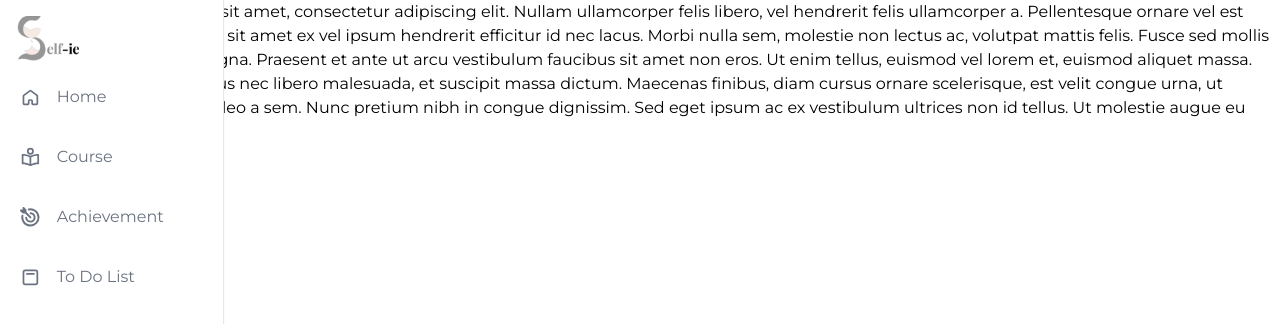
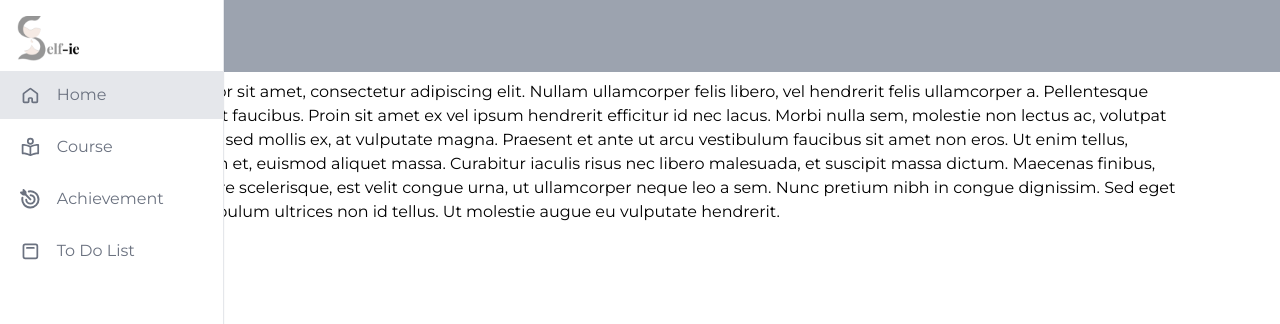
Before and after one commit to SymbioSix/Progressie, a React (Vite) app: page /dashboard in a window 1280 px wide. Shown: the top 324 px of the page. Built offline with nearby package versions, Linux system fonts and the light colour scheme.

Commit message:
adjust, linked sidebar

```diff
--- /dev/null
+++ b/src/pages/dashboard/dashboardComponents/achievementComp.jsx
@@ -0,0 +1,7 @@
+const Achievement = () => {
+    return(
+        <div>Achievement</div>
+    );
+}
+
+export default Achievement
--- /dev/null
+++ b/src/pages/dashboard/dashboardComponents/header.jsx
@@ -0,0 +1,10 @@
+const Header = () => {
+    return(
+        <nav
+        className="fixed ml-16 inset-x-0 top-0 z-40 p-9 mb-10 bg-gray-400">
+            <div></div>
+        </nav>
+    );
+}
+
+export default Header
--- /dev/null
+++ b/src/pages/dashboard/dashboardComponents/leaderboardComp.jsx
@@ -0,0 +1,7 @@
+const Leaderboard = () => {
+    return (
+        <div className="items-center text-center">leaderboard</div>
+    );
+}
+
+export default Leaderboard
--- a/src/pages/dashboard/dashboardComponents/sidebar.jsx
+++ b/src/pages/dashboard/dashboardComponents/sidebar.jsx
@@ -5,62 +5,111 @@ import shortlogo from "../../../assets/images/logo-s.png";
 
 const Sidebar = () => {
     const [open, setOpen] = useState(false);
+    const location = useLocation();
+
+    const locationSideMenu = (path) => {
+        if (
+          location.pathname === path
+        ) {
+          return "bg-gray-200";
+        }
+      };
 
     return (
-        <aside className="absolute h-screen flex">
+        <aside className="absolute h-screen flex z-50">
             <nav
-                className={`${open ? 'w-56' : 'w-16'} h-full flex flex-col bg-white border-r shadow-sm transition-all duration-500`}
+                className={`h-full flex flex-col bg-white border-r shadow-sm transition-all duration-500
+                ${open ? 'w-56' : 'w-16'}`}
                 onMouseEnter={() => setOpen(true)}
                 onMouseLeave={() => setOpen(false)}
             >
                 <div className="relative flex flex-col items-center">
-                    <div className="p-4 pb-0 pt-4 flex justify-between items-center w-full">
-                        <img src={logo} className={`transition-all duration-1000 ${open ? 'block' : 'hidden'} w-16`} alt="Logo Selfie" />
+                    <div className="p-4 pb-0 mb-1.5 pt-4 flex justify-between items-center w-full">
+                        <img
+                            src={logo}
+                            className={`transition-all duration-1000 w-16
+                            ${open ? 'block' : 'hidden'} `}
+                            alt="Logo Selfie"
+                        />
                     </div>
-                    <ul className="flex flex-col space-y-3 w-full">
-                        <span className={`top-0 items-center transition-all duration-1000 ${open ? 'hidden' : 'block'}`}>
-                            <img
-                                src={shortlogo}
-                                className="cursor-pointer rounded-full bg-white w-16"
-                                alt="Short logo Selfie"
-                            />
+                    <ul className="flex flex-col space-y-1 w-full">
+                        <span
+                            className={`top-0 items-center transition-all duration-1000
+                            ${open ? 'hidden' : 'block'}`}>
+                                <img
+                                    src={shortlogo}
+                                    className="mb-2 cursor-pointer rounded-full bg-white w-16"
+                                    alt="Short logo Selfie"
+                                />
                         </span>
-                        <li className="hover:bg-gray-100 w-full">
-                            <a href="#home" className="text-center flex flex-row items-center ms-5 py-3 justify-start text-gray-500 hover:text-black w-full">
+                        <li className={`hover:bg-gray-100 w-full ${locationSideMenu(
+                            "/dashboard")}`}>
+                            <a
+                                href="/dashboard"
+                                className={`text-center flex flex-row items-center ms-5 y-5 py-3 justify-start text-gray-500 hover:text-black w-full`}
+                            >
                                 <svg xmlns="http://www.w3.org/2000/svg" width="1.3em" height="1.3em" viewBox="0 0 24 24">
                                     <path fill="none" stroke="currentColor" strokeLinecap="round" strokeLinejoin="round" strokeWidth={2} d="M20 19v-8.5a1 1 0 0 0-.4-.8l-7-5.25a1 1 0 0 0-1.2 0l-7 5.25a1 1 0 0 0-.4.8V19a1 1 0 0 0 1 1h4a1 1 0 0 0 1-1v-3a1 1 0 0 1 1-1h2a1 1 0 0 1 1 1v3a1 1 0 0 0 1 1h4a1 1 0 0 0 1-1"></path>
                                 </svg>
-                                <span className={`ml-4 transition-all duration-1000 ${open ? 'block' : 'hidden'}`}>Home</span>
+                                <span
+                                    className={`ml-4 transition-all duration-1000
+                                    ${open ? 'block' : 'hidden'}`}>
+                                    Home
+                                </span>
                             </a>
                         </li>
-                        <li className="hover:bg-gray-100 w-full">
-                            <a href="#course" className="text-center flex flex-row items-center ms-5 py-3 justify-start text-gray-500 hover:text-black w-full">
+                        <li className={`hover:bg-gray-100 w-full ${locationSideMenu(
+                            "/dashboard/course")}`}>
+                            <a
+                                href="/dashboard/course"
+                                className={`text-center flex flex-row items-center ms-5 py-3 justify-start text-gray-500 hover:text-black w-full`}
+                            >
                                 <svg xmlns="http://www.w3.org/2000/svg" width="1.3em" height="1.3em" viewBox="0 0 24 24">
                                     <path fill="currentColor" d="M21 8c-.202 0-4.85.029-9 2.008C7.85 8.029 3.202 8 3 8a1 1 0 0 0-1 1v9.883a1 1 0 0 0 .305.719c.195.188.48.305.729.28l.127-.001c.683 0 4.296.098 8.416 2.025c.016.008.034.005.05.011c.119.049.244.083.373.083s.254-.034.374-.083c.016-.006.034-.003.05-.011c4.12-1.928 7.733-2.025 8.416-2.025l.127.001c.238.025.533-.092.729-.28c.194-.189.304-.449.304-.719V9a1 1 0 0 0-1-1M4 10.049c1.485.111 4.381.48 7 1.692v7.742c-3-1.175-5.59-1.494-7-1.576zm16 7.858c-1.41.082-4 .401-7 1.576v-7.742c2.619-1.212 5.515-1.581 7-1.692z"></path>
                                     <circle cx={12} cy={5} r={3} strokeWidth="2" stroke="currentColor" fill="white"></circle>
                                 </svg>
-                                <span className={`ml-4 transition-all duration-1000 ${open ? 'block' : 'hidden'}`}>Course</span>
+                                <span
+                                    className={`ml-4 transition-all duration-1000
+                                    ${open ? 'block' : 'hidden'}`}>
+                                    Course
+                                </span>
                             </a>
                         </li>
-                        <li className="hover:bg-gray-100 w-full">
-                            <a href="#achievement" className="text-center flex flex-row items-center ms-5 py-3 justify-start text-gray-500 hover:text-black w-full">
+                        <li className={`hover:bg-gray-100 w-full ${locationSideMenu(
+                            "/dashboard/achievement")}`}>
+                            <a
+                                href="/dashboard/achievement"
+                                className={`text-center flex flex-row items-center ms-5 py-3 justify-start text-gray-500 hover:text-black w-full`}
+                            >
                                 <div className="transform -scale-x-100">
                                     <svg xmlns="http://www.w3.org/2000/svg" width="1.3em" height="1.3em" viewBox="0 0 16 16">
                                         <path fill="currentColor" fillRule="evenodd" d="M13.293 0c.39 0 .707.317.707.707V2h1.293a.707.707 0 0 1 .5 1.207l-1.46 1.46A1.14 1.14 0 0 1 13.53 5h-1.47L8.53 8.53a.75.75 0 0 1-1.06-1.06L11 3.94V2.47c0-.301.12-.59.333-.804l1.46-1.46a.7.7 0 0 1 .5-.207M2.5 8a5.5 5.5 0 0 1 6.598-5.39a.75.75 0 0 0 .298-1.47A7 7 0 1 0 14.86 6.6a.75.75 0 0 0-1.47.299q.109.533.11 1.101a5.5 5.5 0 1 1-11 0m5.364-2.496a.75.75 0 0 0-.08-1.498A4 4 0 1 0 11.988 8.3a.75.75 0 0 0-1.496-.111a2.5 2.5 0 1 1-2.63-2.686" clipRule="evenodd"></path>
                                     </svg>
                                 </div>
-                                <span className={`ml-4 transition-all duration-1000 ${open ? 'block' : 'hidden'}`}>Achievement</span>
+                                <span
+                                    className={`ml-4 transition-all duration-1000
+                                    ${open ? 'block' : 'hidden'}`}>
+                                    Achievement
+                                </span>
                             </a>
                         </li>
-                        <li className="hover:bg-gray-100 w-full">
-                            <a href="#to-do-list" className="text-center flex flex-row items-center ms-5 py-3 justify-start text-gray-500 hover:text-black w-full">
+                        <li className={`hover:bg-gray-100 w-full ${locationSideMenu(
+                            "/dashboard/to-do-list")}`}>
+                            <a
+                                href="/dashboard/to-do-list"
+                                className={`text-center flex flex-row items-center ms-5 py-3 justify-start text-gray-500 hover:text-black w-full`}
+                            >
                                 <svg xmlns="http://www.w3.org/2000/svg" width="1.3em" height="1.3em" viewBox="0 0 24 24">
                                     <g fill="currentColor">
                                         <path d="M8 7a1 1 0 0 0 0 2h8a1 1 0 1 0 0-2z"></path>
                                         <path fillRule="evenodd" d="M3 6a3 3 0 0 1 3-3h12a3 3 0 0 1 3 3v12a3 3 0 0 1-3 3H6a3 3 0 0 1-3-3zm3-1h12a1 1 0 0 1 1 1v12a1 1 0 0 1-1 1H6a1 1 0 0 1-1-1V6a1 1 0 0 1 1-1" clipRule="evenodd"></path>
                                     </g>
                                 </svg>
-                                <span className={`whitespace-nowrap ml-4 transition-all duration-1000 ${open ? 'block' : 'hidden'}`}>To Do List</span>
+                                <span
+                                    className={`whitespace-nowrap ml-4 transition-all duration-1000
+                                    ${open ? 'block' : 'hidden'}`}>
+                                    To Do List
+                                </span>
                             </a>
                         </li>
                     </ul>
--- a/src/pages/dashboard/dashboardMain.jsx
+++ b/src/pages/dashboard/dashboardMain.jsx
@@ -1,10 +1,13 @@
 import Sidebar from './dashboardComponents/sidebar'
+import Leaderboard from './dashboardComponents/leaderboardComp'
+import Navbar from './dashboardComponents/header'
 
 export default function DashboardPage() {
     return (
         <div className='flex flex-row '>
         <Sidebar />
-        <div className='ml-16 flex align-center'>
+        <Navbar />
+        <div className='m-20 flex align-center'>
             Lorem ipsum dolor sit amet, consectetur adipiscing elit. Nullam ullamcorper felis libero,
             vel hendrerit felis ullamcorper a. Pellentesque ornare vel est eget faucibus. Proin sit
             amet ex vel ipsum hendrerit efficitur id nec lacus. Morbi nulla sem, molestie non lectus ac,
@@ -14,6 +17,7 @@ export default function DashboardPage() {
                est velit congue urna, ut ullamcorper neque leo a sem. Nunc pretium nibh in congue dignissim. Sed eget ipsum ac ex
                 vestibulum ultrices non id tellus. Ut molestie augue eu vulputate hendrerit.
         </div>
+        {/* <Leaderboard /> */}
         </div>
     )
 
--- a/src/pages/dashboard/dashboardPages/course.jsx
+++ b/src/pages/dashboard/dashboardPages/course.jsx
@@ -0,0 +1,7 @@
+import Sidebar from '../dashboardComponents/sidebar'
+
+export default function CoursePage(){
+    return(
+        <Sidebar />
+    )
+}
--- a/src/pages/dashboard/dashboardPages/todolist.jsx
+++ b/src/pages/dashboard/dashboardPages/todolist.jsx
@@ -0,0 +1,7 @@
+import Sidebar from '../dashboardComponents/sidebar'
+
+export default function ToDoListPage(){
+    return(
+        <Sidebar />
+    )
+}
```
Also changed, not shown: src/main.jsx (+21 -0 lines), src/pages/dashboard/dashboardPages/achievement.jsx (+7 -0 lines), src/pages/dashboard/dashboardComponents/navbar.jsx (deleted).
